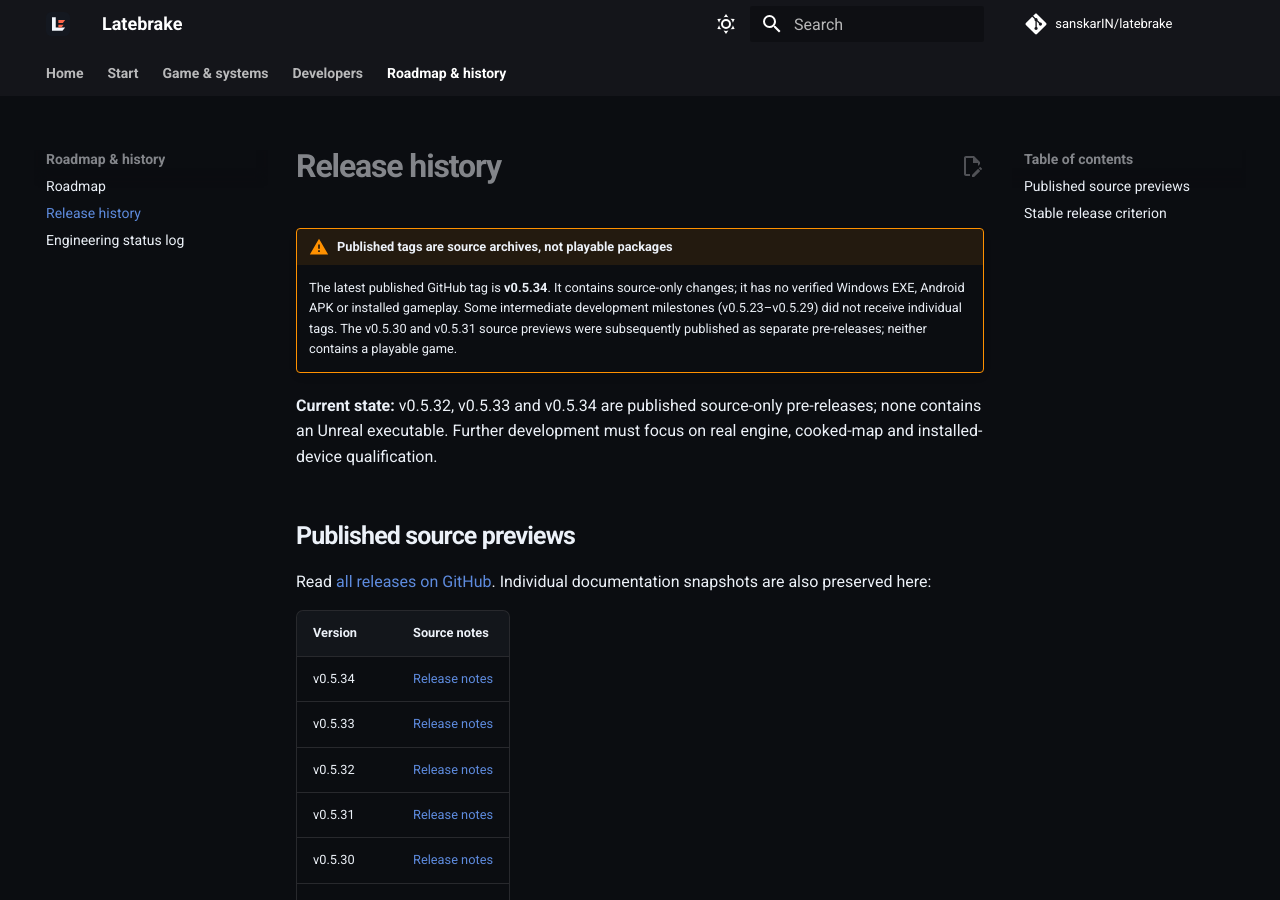
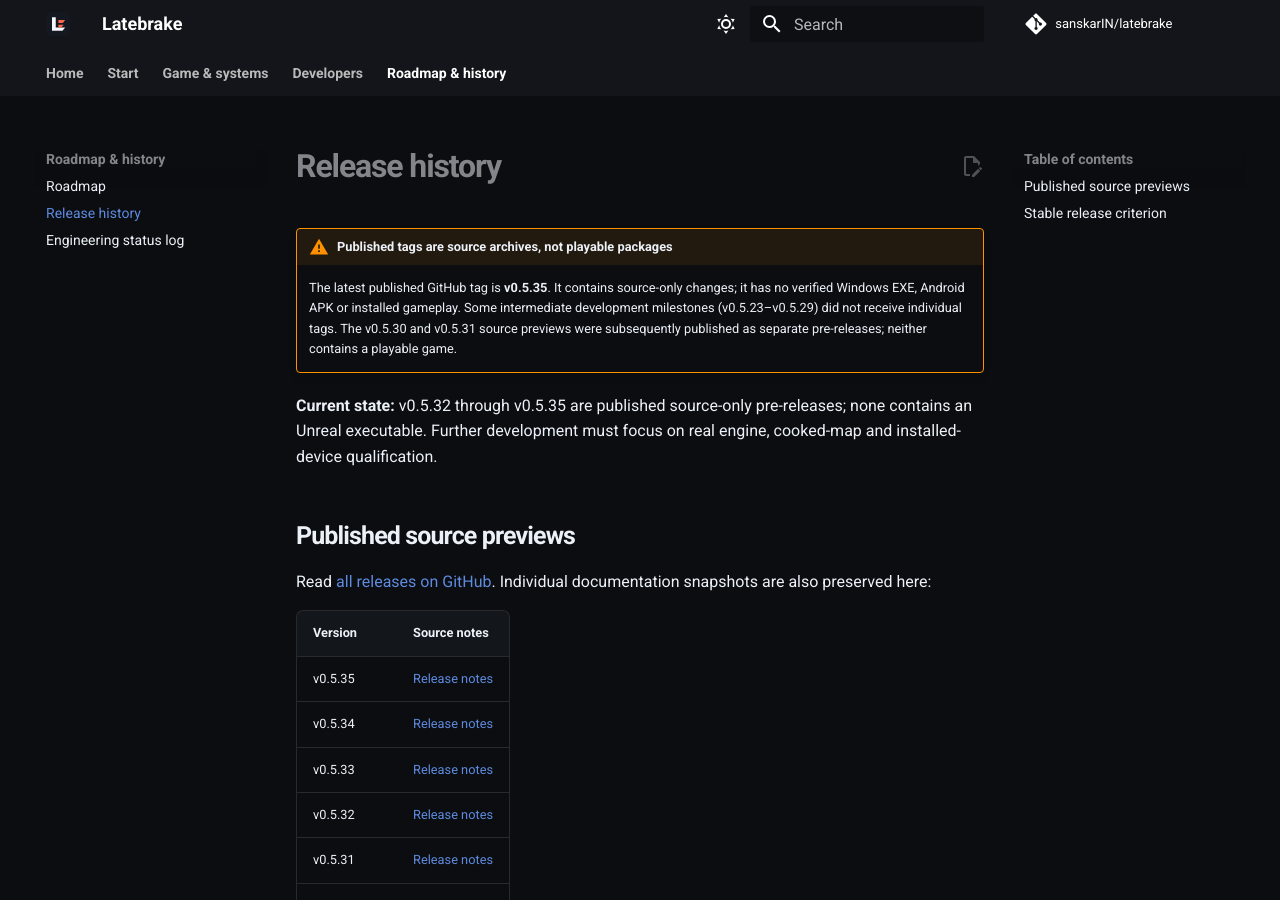
Before and after one commit to sanskarIN/latebrake, an MkDocs documentation site: the page built from docs/release-history.md, in a window 1280 px wide and 900 px high. Built offline with MkDocs 1.6.1 and Material for MkDocs 9.7.7, drawn with Linux system fonts in a browser that asks for light colours; comment, search, counter and statistics services are not loaded.

Commit message:
docs(release): publish accurate v0.5.35 status in docs/release-history.md

```diff
--- a/docs/release-history.md
+++ b/docs/release-history.md
@@ -1,9 +1,9 @@
 # Release history
 
 !!! warning "Published tags are source archives, not playable packages"
-    The latest published GitHub tag is **v0.5.34**. It contains source-only changes; it has no verified Windows EXE, Android APK or installed gameplay. Some intermediate development milestones (v0.5.23–v0.5.29) did not receive individual tags. The v0.5.30 and v0.5.31 source previews were subsequently published as separate pre-releases; neither contains a playable game.
+    The latest published GitHub tag is **v0.5.35**. It contains source-only changes; it has no verified Windows EXE, Android APK or installed gameplay. Some intermediate development milestones (v0.5.23–v0.5.29) did not receive individual tags. The v0.5.30 and v0.5.31 source previews were subsequently published as separate pre-releases; neither contains a playable game.
 
-**Current state:** v0.5.32, v0.5.33 and v0.5.34 are published source-only pre-releases; none contains an Unreal executable. Further development must focus on real engine, cooked-map and installed-device qualification.
+**Current state:** v0.5.32 through v0.5.35 are published source-only pre-releases; none contains an Unreal executable. Further development must focus on real engine, cooked-map and installed-device qualification.
 
 ## Published source previews
 
@@ -11,6 +11,7 @@
 
 | Version | Source notes |
 | --- | --- |
+| v0.5.35 | [Release notes](releases/v0.5.35.md) |
 | v0.5.34 | [Release notes](releases/v0.5.34.md) |
 | v0.5.33 | [Release notes](releases/v0.5.33.md) |
 | v0.5.32 | [Release notes](releases/v0.5.32.md) |
```
